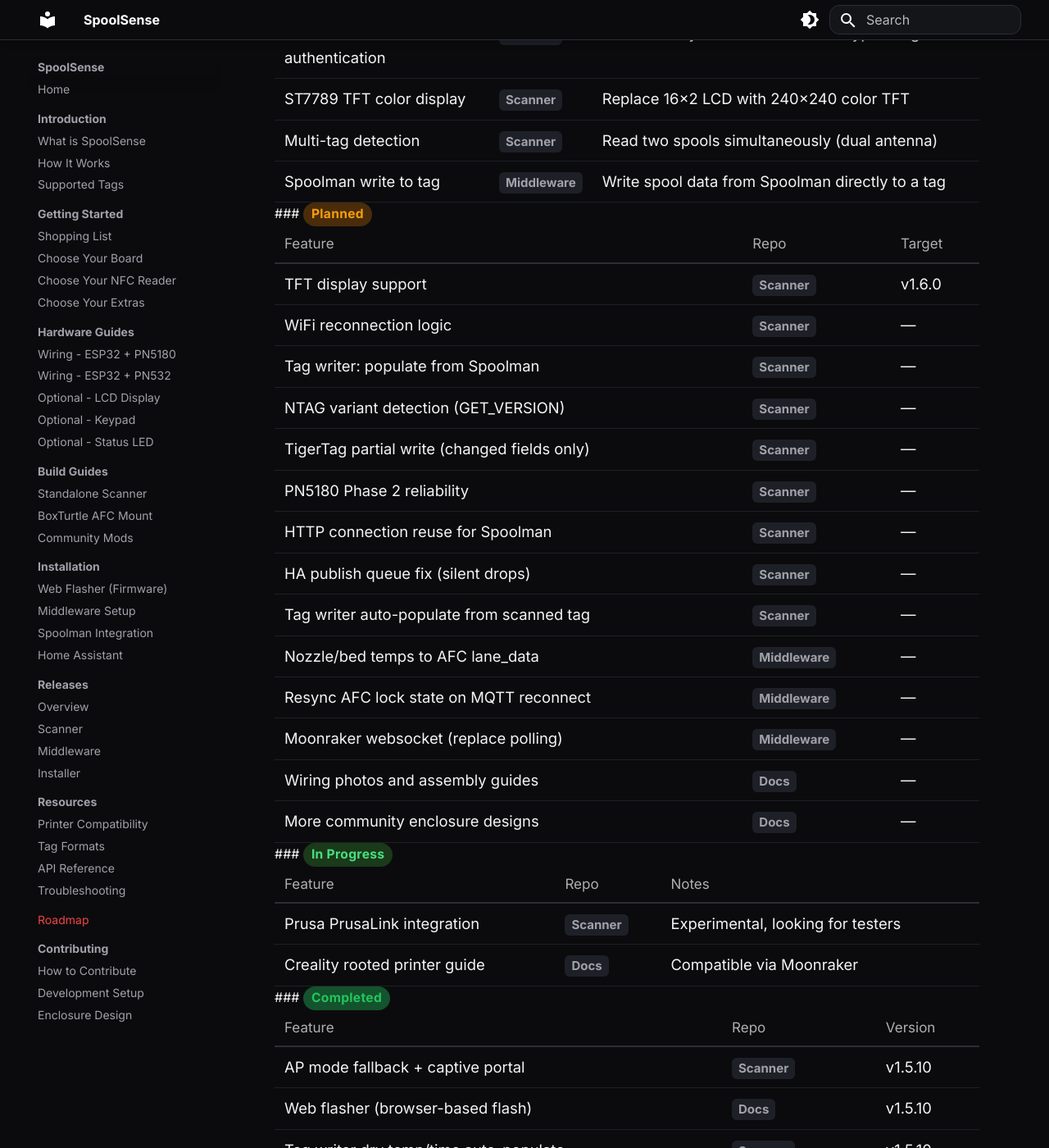
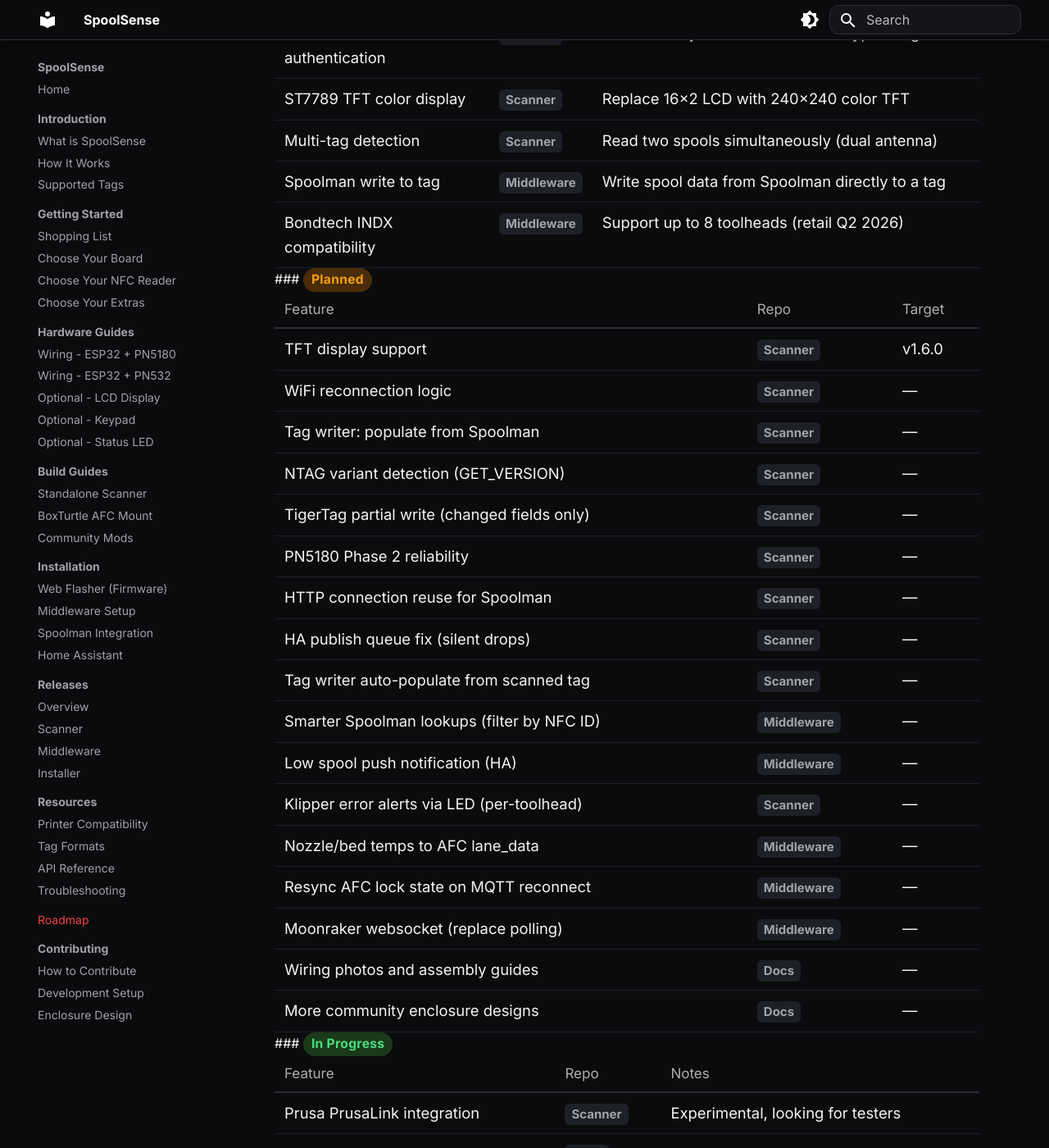
Before and after one commit to SpoolSense/spoolsense.org, an MkDocs documentation site: the page built from docs/roadmap.md, in a window 1280 px wide and 1400 px high, scrolled down 510 px. Shown: the whole window at 82% size. Built offline with MkDocs 1.6.1 and Material for MkDocs 9.7.7, drawn with Linux system fonts in a browser that asks for light colours; some of the changed text lies outside the part shown.

Commit message:
roadmap: add ENHANCEMENTS.md items (writeback, INDX, LED alerts, HA notifications)

```diff
--- a/docs/roadmap.md
+++ b/docs/roadmap.md
@@ -100,6 +100,7 @@ hide:
 <tr><td>ST7789 TFT color display</td><td><span class="repo-tag">Scanner</span></td><td>Replace 16x2 LCD with 240x240 color TFT</td></tr>
 <tr><td>Multi-tag detection</td><td><span class="repo-tag">Scanner</span></td><td>Read two spools simultaneously (dual antenna)</td></tr>
 <tr><td>Spoolman write to tag</td><td><span class="repo-tag">Middleware</span></td><td>Write spool data from Spoolman directly to a tag</td></tr>
+<tr><td>Bondtech INDX compatibility</td><td><span class="repo-tag">Middleware</span></td><td>Support up to 8 toolheads (retail Q2 2026)</td></tr>
 </table>
 
 ### <span class="badge badge-planned">Planned</span>
@@ -115,6 +116,9 @@ hide:
 <tr><td>HTTP connection reuse for Spoolman</td><td><span class="repo-tag">Scanner</span></td><td>—</td></tr>
 <tr><td>HA publish queue fix (silent drops)</td><td><span class="repo-tag">Scanner</span></td><td>—</td></tr>
 <tr><td>Tag writer auto-populate from scanned tag</td><td><span class="repo-tag">Scanner</span></td><td>—</td></tr>
+<tr><td>Smarter Spoolman lookups (filter by NFC ID)</td><td><span class="repo-tag">Middleware</span></td><td>—</td></tr>
+<tr><td>Low spool push notification (HA)</td><td><span class="repo-tag">Middleware</span></td><td>—</td></tr>
+<tr><td>Klipper error alerts via LED (per-toolhead)</td><td><span class="repo-tag">Scanner</span></td><td>—</td></tr>
 <tr><td>Nozzle/bed temps to AFC lane_data</td><td><span class="repo-tag">Middleware</span></td><td>—</td></tr>
 <tr><td>Resync AFC lock state on MQTT reconnect</td><td><span class="repo-tag">Middleware</span></td><td>—</td></tr>
 <tr><td>Moonraker websocket (replace polling)</td><td><span class="repo-tag">Middleware</span></td><td>—</td></tr>
@@ -148,6 +152,7 @@ hide:
 <tr><td>Orca Slicer lane data integration</td><td><span class="repo-tag">Middleware</span></td><td>v1.5.4</td></tr>
 <tr><td>Write loop prevention</td><td><span class="repo-tag">Middleware</span></td><td>v1.5.5</td></tr>
 <tr><td>Atomic toolhead activation</td><td><span class="repo-tag">Middleware</span></td><td>v1.5.5</td></tr>
+<tr><td>Tag writeback (remaining weight sync)</td><td><span class="repo-tag">Middleware</span></td><td>v1.5.5</td></tr>
 <tr><td>16x2 I2C LCD display</td><td><span class="repo-tag">Scanner</span></td><td>v1.4.0</td></tr>
 <tr><td>OTA firmware updates</td><td><span class="repo-tag">Scanner</span></td><td>v1.3.0</td></tr>
 <tr><td>Spoolman auto-sync</td><td><span class="repo-tag">Scanner</span></td><td>v1.2.0</td></tr>
```
